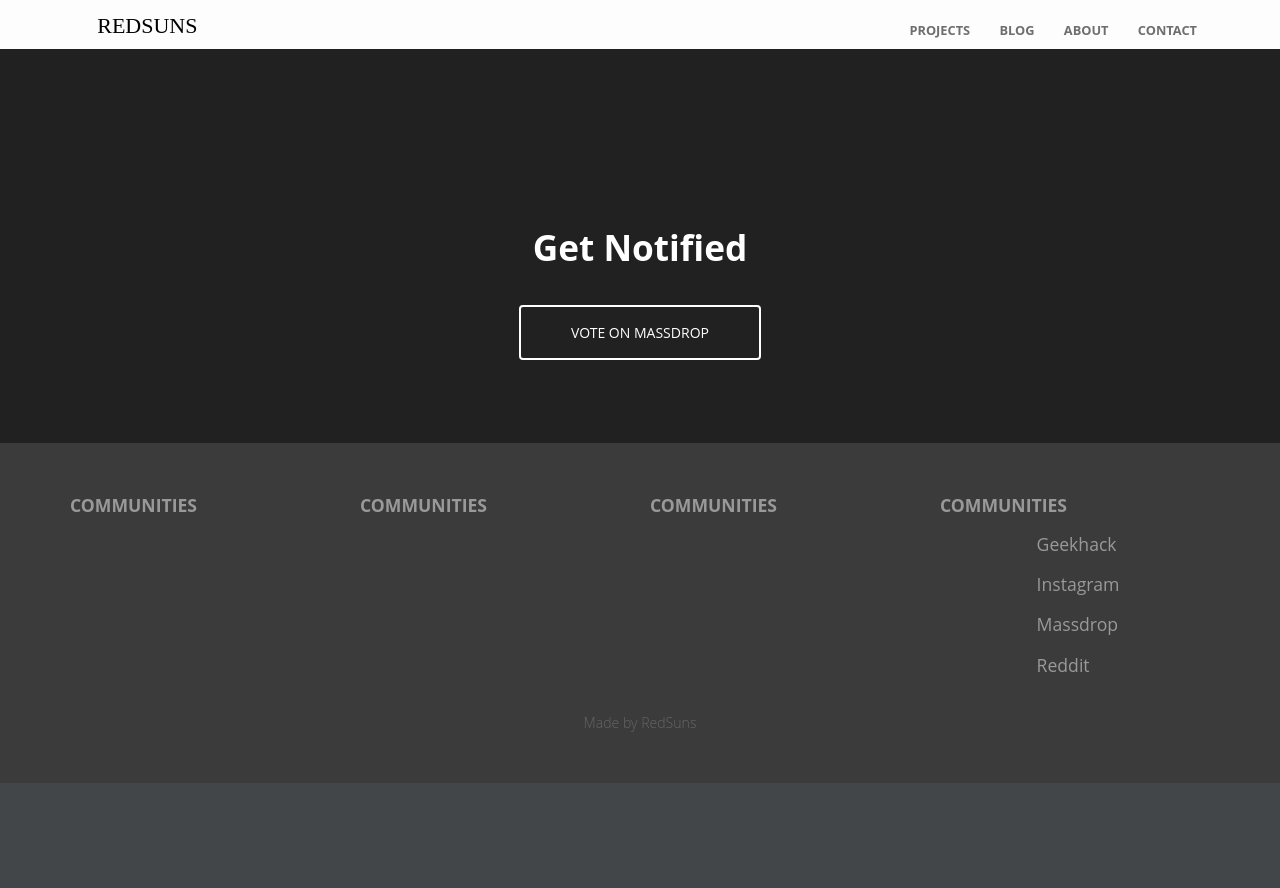
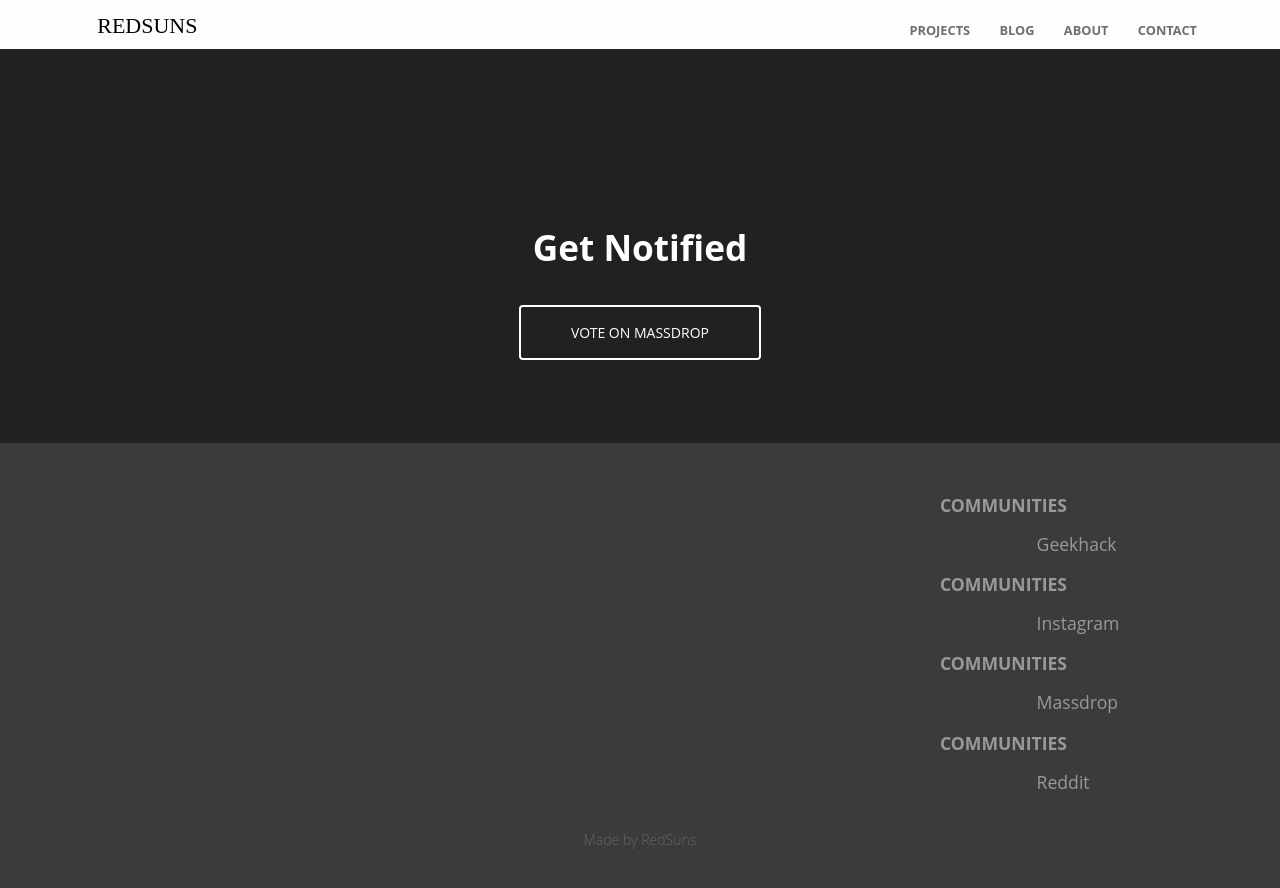
Before and after one commit to RedSunsRMK/redsunsrmk.github.io, a Jekyll site: the page built from index.html, in a window 1280 px wide and 900 px high, scrolled down 4743 px. Shown: the top 888 px of the window. Built offline with Jekyll 4.4.1, drawn with Linux system fonts in a browser that asks for light colours; before the commit the page ends 5526 px from its top, so only the background shows below that.

Commit message:
Update default.html

```diff
--- a/_layouts/default.html
+++ b/_layouts/default.html
@@ -34,8 +34,8 @@
 				<div class="footer-columns">
 					{% for column in site.data.footer %}
 					<ul class="footer-links">
+						{% for link in column.links %}
 						<strong>COMMUNITIES</strong>
-						{% for link in column.links %}
 							<li><a {% if link.new_window %}target="_blank"{% endif %} href="{% include relative-src.html src=link.link %}" {% if link.social_icon %}class="{{ link.social_icon }}-icon"{% endif %}>
 								{% if link.social_icon %}
 									{% include social-icon.html icon=link.social_icon %}
```
